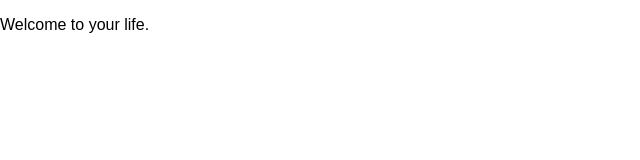
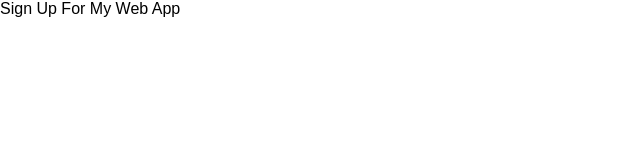
Before and after one commit to mindlikewater/TIY-wk4-form, a website with bundled scripts: page app/index.html in a window 1280 px wide. Shown: the whole page, without its empty margins (0-640 px from the left). Built offline with nearby package versions, Linux system fonts and the light colour scheme; files whose address does not match are found by name.

Commit message:
Added title of the form and container border

```diff
--- a/app/index.html
+++ b/app/index.html
@@ -5,12 +5,13 @@
     <meta name="viewport" content="width=device-width, initial-scale=1.0">
     <title>Form Builder</title>
     <link rel="stylesheet" href="css/normalize.css">
+    <link href="https://fonts.googleapis.com/css?family=Pontano+Sans" rel="stylesheet">
     <link rel="stylesheet" href="https://maxcdn.bootstrapcdn.com/font-awesome/4.6.1/css/font-awesome.min.css">
     <link rel="stylesheet" href="css/main.css">
   </head>
   <body>
     <div class="container">
-      <p>Welcome to your life.</p>
+      <div id="title">Sign Up For My Web App</div>
     </div>
     <script src="js/bundle.js"></script>
   </body>
```
